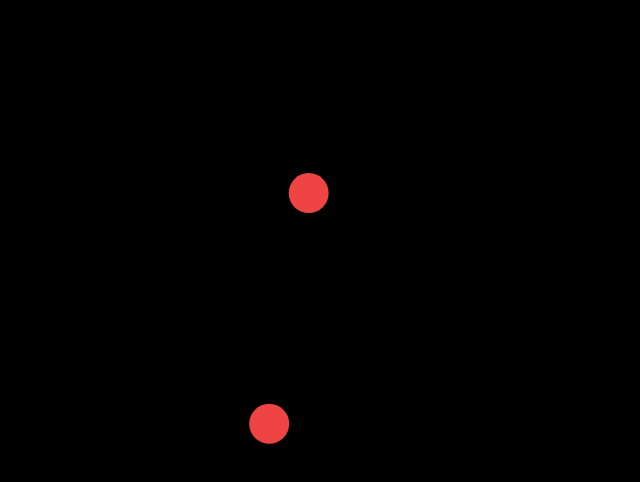
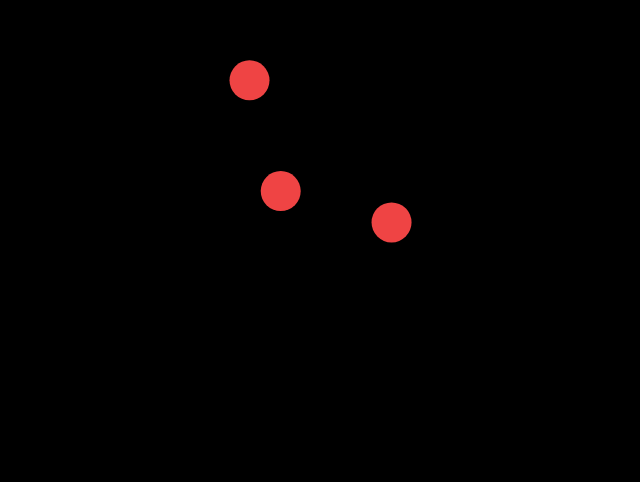
Before and after one commit to bvpav/superposition, a Next.js app: page /three-body-problem in a window 1280 px wide. Shown: the part 298-780 px from the top of the page, without its empty margins (310-950 px from the left). Built offline with nearby package versions, Linux system fonts and the light colour scheme.

Commit message:
minor changed stuff

```diff
--- a/src/pages/three-body-problem.tsx
+++ b/src/pages/three-body-problem.tsx
@@ -21,7 +21,7 @@ const useAnimationFrame = (callback: (dt: number) => void) => {
 
 const ThreeBodyPage = () => {
   const [positions, setPositions] = useState<[number, number][]>([
-    [0, 128],
+    [-128, 128],
     [-128, -128],
     [128, -128],
   ]);
@@ -37,7 +37,7 @@ const ThreeBodyPage = () => {
           const mag = Math.sqrt(vx * vx + vy * vy);
           vx /= mag;
           vy /= mag;
-          const force = 7000 / ((bx - ax) ** 2 + (by - ay) ** 2);
+          const force = (70 * 70) / ((bx - ax) ** 2 + (by - ay) ** 2);
           ax += vx * force;
           ay += vy * force;
         }
@@ -49,7 +49,7 @@ const ThreeBodyPage = () => {
 
   return (
     <div className="flex h-[100vh] bg-black">
-      <div className=" h-full w-full overflow-clip bg-black">
+      <div className="relative h-full w-full overflow-hidden bg-black">
         {positions.map(([x, y], i) => (
           <div
             key={i}
```
